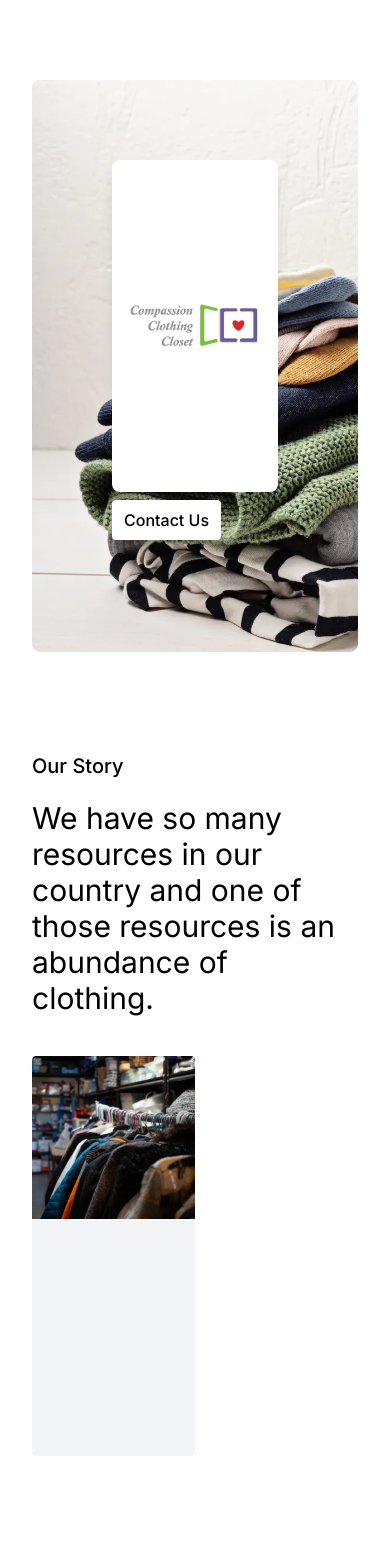
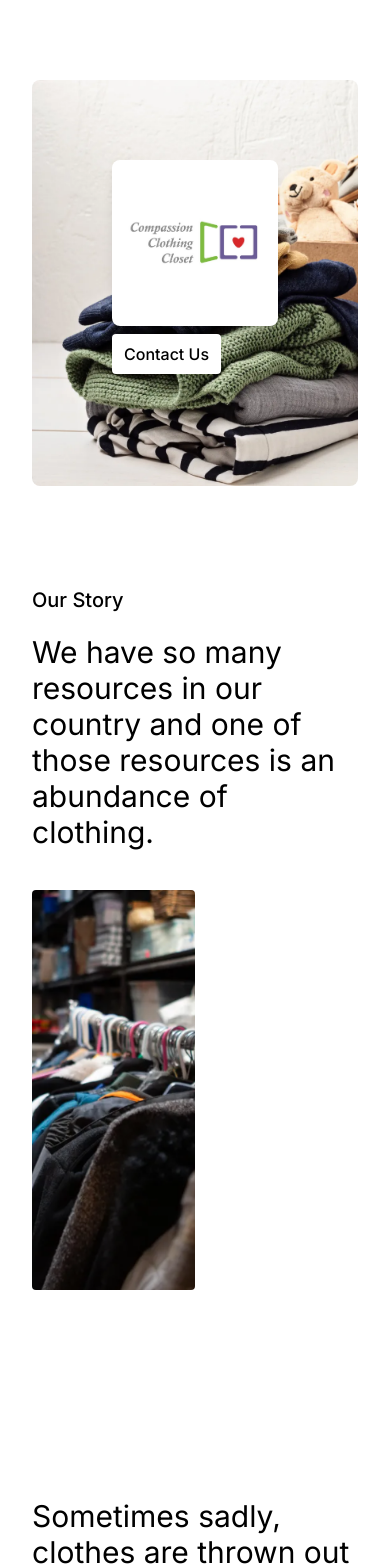
Before and after one commit to jlow2397/ccc-next, a Next.js app: page / in a window 390 px wide. Shown: the top 1568 px of the page. Built offline with nearby package versions, Linux system fonts and the light colour scheme.

Commit message:
updating mobile responsiveness

```diff
--- a/src/app/page.tsx
+++ b/src/app/page.tsx
@@ -71,7 +71,7 @@ export default function Home() {
 
   useEffect(() => {
     const handleScroll = () => {
-      setScrollY(window.scrollY - Math.max(1000, window.innerHeight));
+      setScrollY(window.scrollY - Math.max(window.innerHeight - 200));
     };
     window.addEventListener("scroll", handleScroll);
     return () => {
@@ -92,7 +92,7 @@ export default function Home() {
         >
           <img
             src="/logo.jpeg"
-            className="max-h-[300px] min-h-[300px] aspect-square object-contain object-center"
+            className="max-h-[300px] sm:min-h-[300px] aspect-square object-contain object-center"
             alt="logo"
           />
           <motion.div
@@ -114,11 +114,17 @@ export default function Home() {
           an abundance of clothing.
           <div
             className={
-              "w-1/2 my-10 h-[400px] overflow-hidden bg-gray-100 rounded duration-150 ease-in-out " +
+              "w-1/2 my-10 h-[400px] overflow-hidden relative bg-gray-100 rounded duration-150 ease-in-out bg-cover bg-center " +
               (scrollY > 0 ? "translate-x-full" : "translate-x-0")
             }
+            style={{
+              backgroundImage: scrollY > 0 ? "url(/3.png)" : "url(/5.png)",
+            }}
           >
-            <img src={scrollY > 0 ? "/3.png" : "/5.png"} className="w-full" />
+            {/* <img
+              src={scrollY > 0 ? "/3.png" : "/5.png"}
+              className="h-full absolute right-0 top-0  sm:h-auto sm:w-full"
+            /> */}
           </div>
         </div>
       </div>
@@ -143,14 +149,14 @@ export default function Home() {
           </div>
         </motion.div>
       </div>
-      <div className="col-span-2 text-2xl text-center p-10 m-20 border border-gray-200 rounded-lg shadow-sm duration-200 hover:shadow-xl">
+      <div className="col-span-2 text-2xl text-center p-10 m-0 sm:m-20 border border-gray-200 rounded-lg shadow-sm duration-200 hover:shadow-xl">
         Our mission is to gather clothing from various sources so that we can
         get clothing into the hands of those who need it.
         <div className="flex justify-center items-center gap-2 my-10 relative">
           <div className="w-full h-[400px] relative bg-gray-100 rounded flex items-center justify-center overflow-hidden">
             <AnimatePresence>
               <motion.img
-                className="h-full absolute"
+                className="h-full absolute max-w-none"
                 key={currentIndex}
                 src={images[currentIndex]}
                 initial={direction === "right" ? "hiddenRight" : "hiddenLeft"}
```
